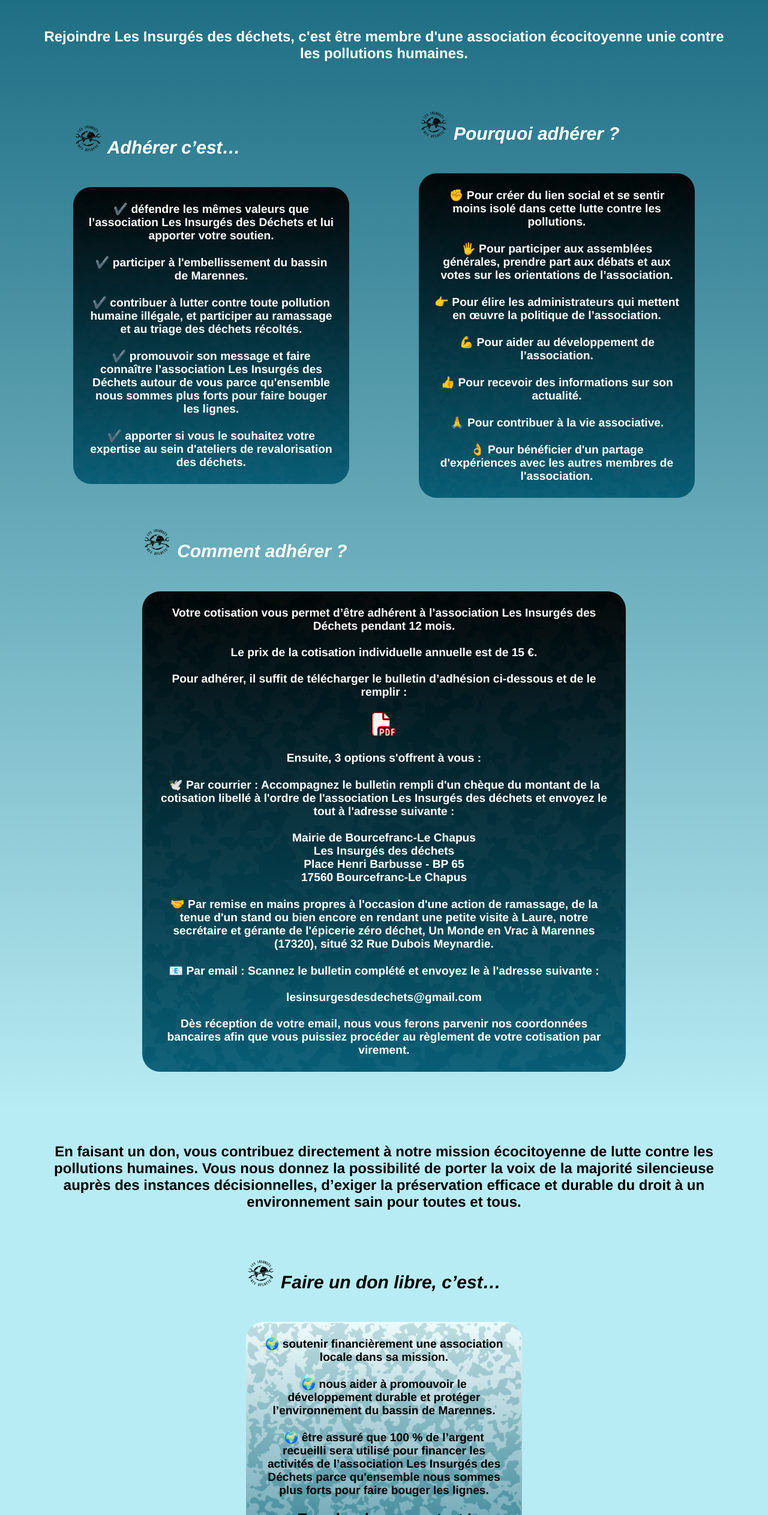
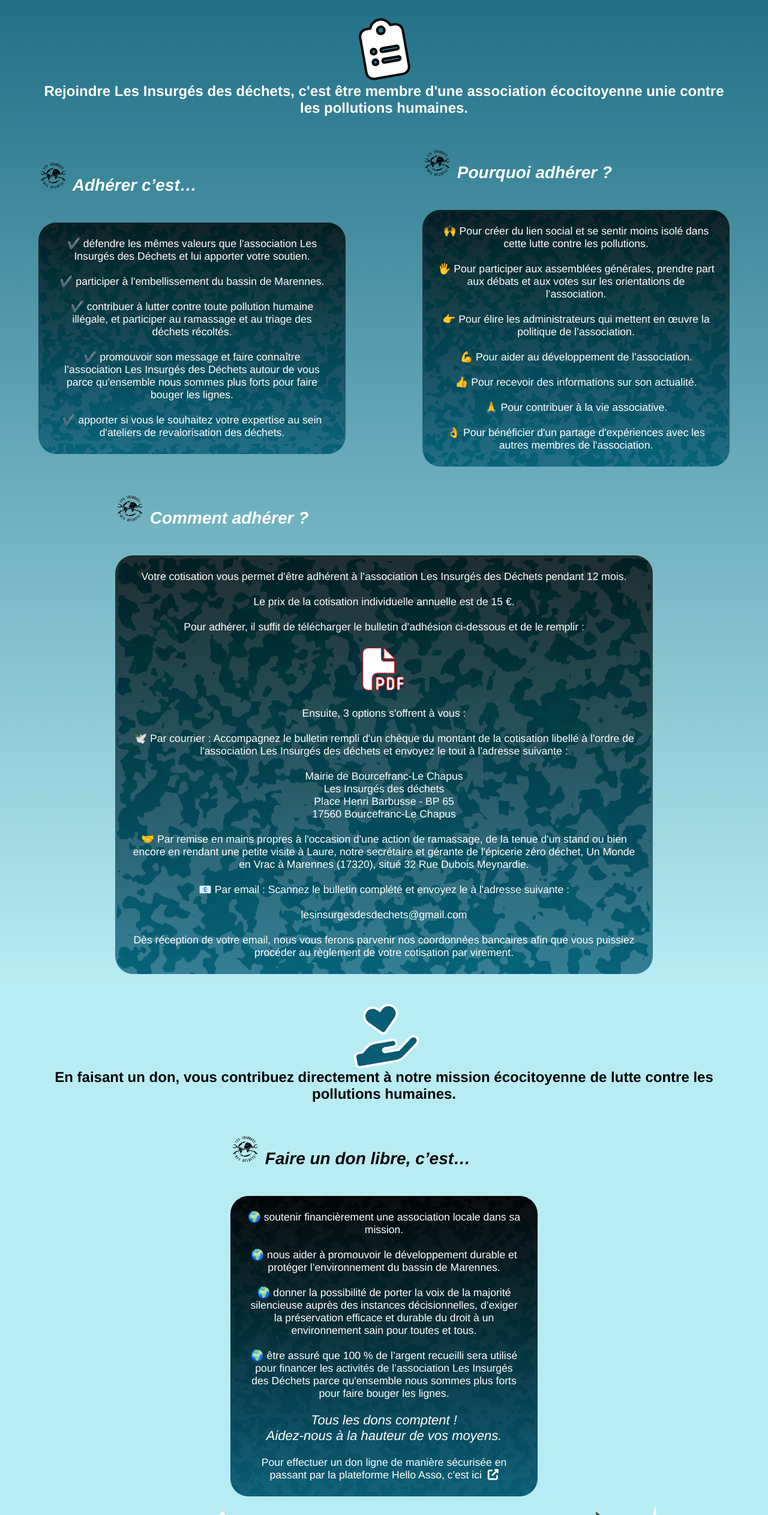
Before and after one commit to RaphaelCouillaud/Assov2, a plain HTML site: page adhesion.html in a window 1280 px wide. Shown: the part 1153-3679 px from the top of the page at 60% size. Drawn offline with nearby package versions, Linux system fonts and the light colour scheme; a web font is replaced by a local one.

Commit message:
footer + balises script dom

```diff
--- a/adhesion.html
+++ b/adhesion.html
@@ -174,7 +174,7 @@
 
         <section id="adhesion">
         	 <h1>Ramasser, trier et revaloriser les déchets afin que le monde de demain soit plus propre que le monde d'aujourd'hui, tel est le sens de notre action.</h1>
-        	 <h2>Rejoindre Les Insurgés des déchets, c'est être membre d'une association écocitoyenne unie contre les pollutions humaines.<h2>
+        	 <h2><i class="fas fa-clipboard-list"></i>Rejoindre Les Insurgés des déchets, c'est être membre d'une association écocitoyenne unie contre les pollutions humaines.</h2>
 
                 <div class="adhesionrow">
                       <div id="adhesionrow1">
@@ -188,7 +188,7 @@
                       </div>
                       <div id="adhesionrow2">
                       	<h3><img src="img/logoblack.png" alt="Logo Les Insurgés des déchets" > Pourquoi adhérer ?</h3>
-                      	<p>✊ Pour créer du lien social et se sentir moins isolé dans cette lutte contre les pollutions.<br><br>
+                      	<p>🙌 Pour créer du lien social et se sentir moins isolé dans cette lutte contre les pollutions.<br><br>
                           🖐️ Pour participer aux assemblées générales, prendre part aux débats et aux votes sur les orientations de l’association.<br><br>
  						👉 Pour élire les administrateurs qui mettent en œuvre la politique de l’association.<br><br>
 						💪 Pour aider au développement de l’association.<br><br>
@@ -226,13 +226,14 @@
         </section>
 
         <section id="don">
-           <h2>En faisant un don, vous contribuez directement à notre mission écocitoyenne de lutte contre les pollutions humaines. Vous nous donnez la possibilité de porter la voix de la majorité silencieuse auprès des instances décisionnelles, d’exiger la préservation efficace et durable du droit à un environnement sain pour toutes et tous.<h2>
+           <h2><i class="fas fa-hand-holding-heart"></i>En faisant un don, vous contribuez directement à notre mission écocitoyenne de lutte contre les pollutions humaines.</h2>
 
                 <div class="adhesionrow">
                       <div id="adhesionrow4">
                         <h3><img src="img/logoblack.png" alt="Logo Les Insurgés des déchets" > Faire un don libre, c’est…</h3>
                         <p>🌍 soutenir financièrement une association locale dans sa mission.<br><br>
                         🌍 nous aider à promouvoir le développement durable et protéger l’environnement du bassin de Marennes.<br><br>
+                        🌍 donner la possibilité de porter la voix de la majorité silencieuse auprès des instances décisionnelles, d’exiger la préservation efficace et durable du droit à un environnement sain pour toutes et tous.<br><br>
                         🌍 être assuré que 100 % de l’argent recueilli sera utilisé pour financer les activités de l’association Les Insurgés des Déchets parce qu'ensemble nous sommes plus forts pour faire bouger les lignes.<br><br>
                         <span>Tous les dons comptent !<br>Aidez-nous à la hauteur de vos moyens.</span><br><br>
                         Pour effectuer un don ligne de manière sécurisée en passant par la plateforme Hello Asso, c'est ici <a href="sensibilisation.html#sensibilisation2" target="_blank" title="Lien vers la plateforme Hello Asso"><i class="fas fa-external-link-alt"></i></a>
--- a/index.html
+++ b/index.html
@@ -15,18 +15,7 @@
         <!--kit font awesome-->
         <script src="https://kit.fontawesome.com/82f45c04c7.js" crossorigin="anonymous"></script>
 
-        <script src="https://cdnjs.cloudflare.com/ajax/libs/jquery/3.6.0/jquery.min.js"></script>
-<script src="index.js" defer></script>
-        <!-- Lettering js
-       <script src="https://cdnjs.cloudflare.com/ajax/libs/jquery/3.6.0/jquery.min.js"></script>
-       <script src="https://cdnjs.cloudflare.com/ajax/libs/lettering.js/0.6.1/jquery.lettering.min.js"></script>
-       <script>
-        $(function() {
-            $('h1').lettering();
-        });
-       </script>-->
-       <script src="https://cdnjs.cloudflare.com/ajax/libs/gsap/3.7.0/gsap.min.js" async></script>
-       <script src="https://code.jquery.com/jquery-3.5.1.min.js" async></script>
+
 
 
 
@@ -351,7 +340,18 @@
 
 
 
-
+             <script src="https://cdnjs.cloudflare.com/ajax/libs/jquery/3.6.0/jquery.min.js"></script>
+<script src="index.js"></script>
+        <!-- Lettering js
+       <script src="https://cdnjs.cloudflare.com/ajax/libs/jquery/3.6.0/jquery.min.js"></script>
+       <script src="https://cdnjs.cloudflare.com/ajax/libs/lettering.js/0.6.1/jquery.lettering.min.js"></script>
+       <script>
+        $(function() {
+            $('h1').lettering();
+        });
+       </script>-->
+       <script src="https://cdnjs.cloudflare.com/ajax/libs/gsap/3.7.0/gsap.min.js"></script>
+       <script src="https://code.jquery.com/jquery-3.5.1.min.js"></script>
 
 
 
--- a/style.css
+++ b/style.css
@@ -2395,7 +2395,6 @@ text-shadow: 0 0 5px white, 0 0 10px white, 0 0 20px white;
       );
 background-size: contain;
 background-repeat: repeat;
-padding: 25px 0;
 }
 #don {
   display: flex;
@@ -2404,8 +2403,8 @@ padding: 25px 0;
   justify-content: center;
   align-items: center;
  background-image: none;
-
-padding: 25px 0;
+  color: black;
+font-weight: 100px;
 }
 #adhesion h1{
   width: 90%;
@@ -2417,25 +2416,30 @@ padding: 25px 0;
  font-size: 3em;
     font-family: 'Pirata One', Helvetica, Arial, sans-serif;
 }
-#adhesion h2{
+#adhesion h2, #don h2{
   width: 90%;
   display: flex;
-  flex-direction: column;
+  flex-direction: row;
   justify-content: space-around;
+  align-content: center;
+  align-items: center;
   text-align: center;
    margin: 25px auto;
   font-size: 1.5em;
-}
-#don h2{
-  width: 90%;
-  display: flex;
-  flex-direction: column;
-  justify-content: space-around;
-  text-align: center;
-   margin: 25px auto;
-  font-size: 1.5em;
-  color: black;
-
+  flex-wrap: wrap;
+}
+#adhesion h2 i{
+  font-size: 4em;
+  margin: 10px;
+ -webkit-text-stroke: 4px black;
+ transform: rotate(350deg);
+}
+#don h2 i{
+  font-size: 4em;
+  margin: 10px;
+ -webkit-text-stroke: 4px white;
+ transform: rotate(350deg);
+ color: #085c74;
 }
 .adhesionrow {
   display: flex;
@@ -2446,7 +2450,7 @@ padding: 25px 0;
   align-content: center;
 }
 .adhesionrow h3{
-   font-size: 1.25em;
+   font-size: 1.75em;
    font-style: italic;
 }
 .adhesionrow h3 img{
@@ -2460,39 +2464,42 @@ padding: 25px 0;
   flex-wrap: wrap;
     width: 40%;
     margin: auto;
+    text-align: center;
 }
 #adhesionrow1 p, #adhesionrow2 p, #adhesionrow3 p {
+  font-size: 1.1em;
 background-size: contain;
 background-attachment: fixed;
 background-repeat: repeat;
 background-position: top center;
 border-radius: 30px;
 padding: 25px;
-font-size: 0.8em;
 background-image: linear-gradient(
-        rgba(0, 0, 0, 0.95),
-        rgba(8, 92, 116, 0.95)
+        rgba(0, 0, 0, 0.75),
+        rgba(8, 92, 116, 0.75)
       ), url("img/background.png");
 }
 #adhesionrow4 p {
+   font-size: 1.1em;
+   color: white;
 background-size: contain;
 background-attachment: fixed;
 background-repeat: repeat;
 background-position: top center;
 border-radius: 30px;
 padding: 25px;
-font-size: 0.8em;
 background-image: linear-gradient(
-        rgba(255, 255, 255, 0.75),
-        rgba(8, 92, 116, 0.75)
+        rgba(0, 0, 0, 0.95),
+        rgba(8, 92, 116, 0.95)
       ), url("img/background.png");
 }
  #adhesionrow3 a {
   text-decoration: none;
   color: white;
-  font-size: 2em;
+  font-size: 4em;
 -webkit-text-stroke: 1px red;
  }
+
  #adhesionrow4 a {
   text-decoration: none;
   color: white;
@@ -2861,15 +2868,15 @@ form h4, form p {
 }
 
 footer {
-min-height: 300px;
+min-height: 310px;
 display: flex;
 text-align: center;
 position: relative;
 padding-top: 50px;
 position: relative;
 overflow-x: hidden;
-background-color: #b8ecf4;
-
+background-image: url("img/skyline.png");
+  background-position: top center;
 }
 footer p {
 color: white;
--- a/stylemedia.css
+++ b/stylemedia.css
@@ -996,6 +996,9 @@ form {
     width: 75%;
     margin: auto;
 }
+footer {
+  background-position: top center;
+}
 }
 
 
@@ -1292,6 +1295,10 @@ label, input, textarea {
   margin-top: 15px;
   font-size: 1.5em;
 }
+footer {
+  background-size: 400%;
+  background-position: 25% -10%;
+}
 }
 /*------------------------------------------------------420---------------*/
 /*--------------------------------------------------------------------------*/
@@ -1395,6 +1402,10 @@ figure {
 .slidenav {
     bottom: 5px;
 }
+footer {
+  background-size: 420%;
+  background-position: 25% 0%;
+}
 }
 
 /*------------------------------------------------------360---------------*/
@@ -1466,6 +1477,10 @@ form h2 {
   text-align: center;
   width: 40px;
   object-fit: cover;
+}
+footer {
+  background-size: 450%;
+  background-position: 25% 0%;
 }
 }
 /*------------------------------------------------------320---------------*/
```
Also changed, not shown: img/skyline.png (added).
